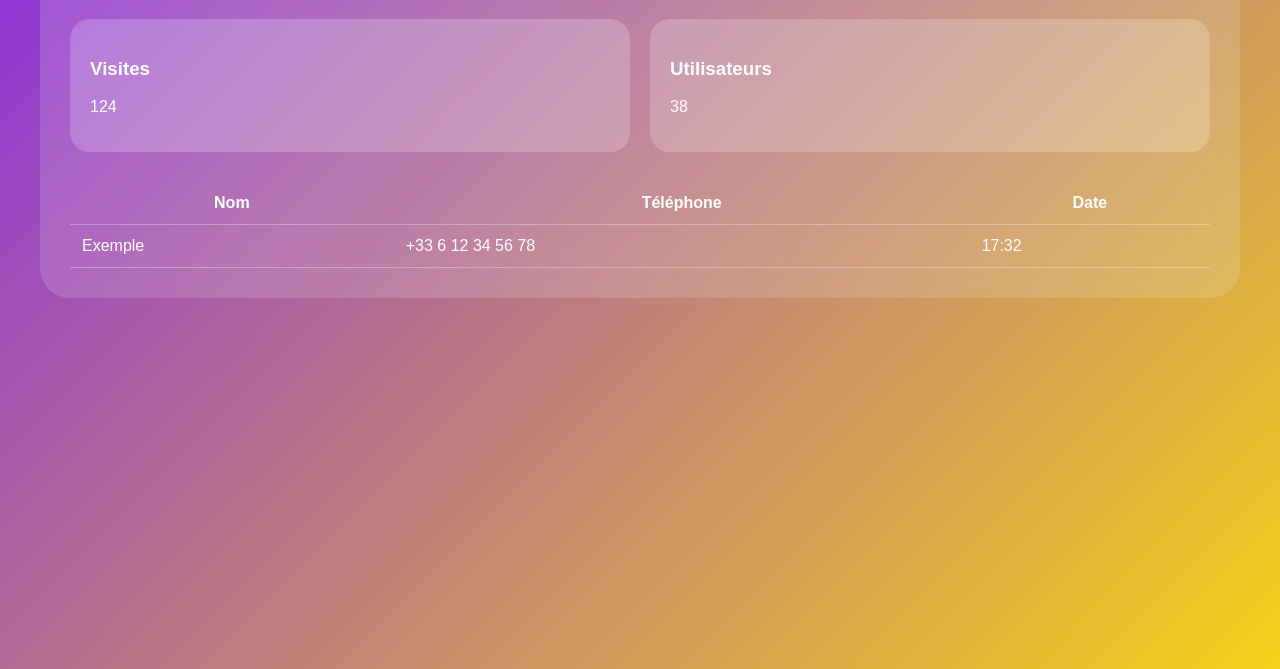
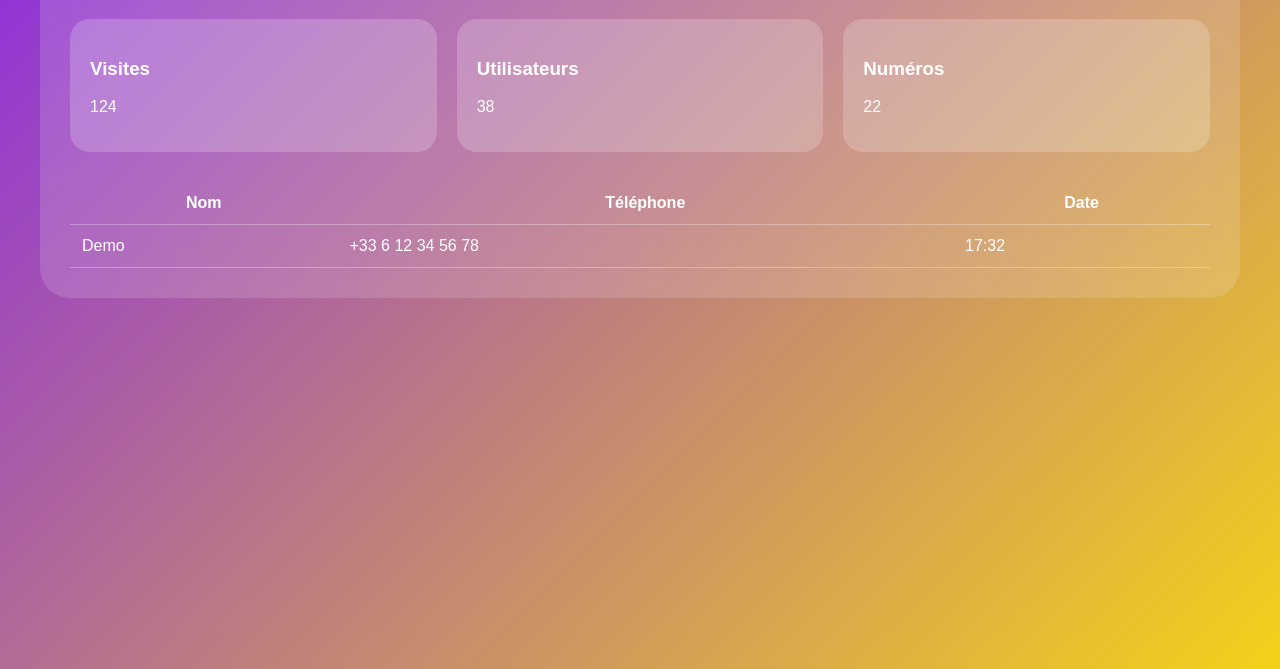
Before and after one commit to lomriwael4-wq/Snap-, a plain HTML site: page admin.html in a window 1280 px wide. Shown: the part 131-800 px from the top of the page. Drawn offline with Linux system fonts and the light colour scheme.

Commit message:
Update admin.html

```diff
--- a/admin.html
+++ b/admin.html
@@ -2,7 +2,7 @@
 <html lang="fr">
 <head>
 <meta charset="UTF-8">
-<title>Dashboard</title>
+<title>Admin Dashboard</title>
 
 <style>
 
@@ -36,6 +36,11 @@ flex:1;
 padding:20px;
 border-radius:20px;
 background:rgba(255,255,255,0.2);
+transition:0.3s;
+}
+
+.card:hover{
+transform:scale(1.05);
 }
 
 table{
@@ -69,6 +74,11 @@ border-bottom:1px solid rgba(255,255,255,0.3);
 <p>38</p>
 </div>
 
+<div class="card">
+<h3>Numéros</h3>
+<p>22</p>
+</div>
+
 </div>
 
 <table>
@@ -80,7 +90,7 @@ border-bottom:1px solid rgba(255,255,255,0.3);
 </tr>
 
 <tr>
-<td>Exemple</td>
+<td>Demo</td>
 <td>+33 6 12 34 56 78</td>
 <td>17:32</td>
 </tr>
```
